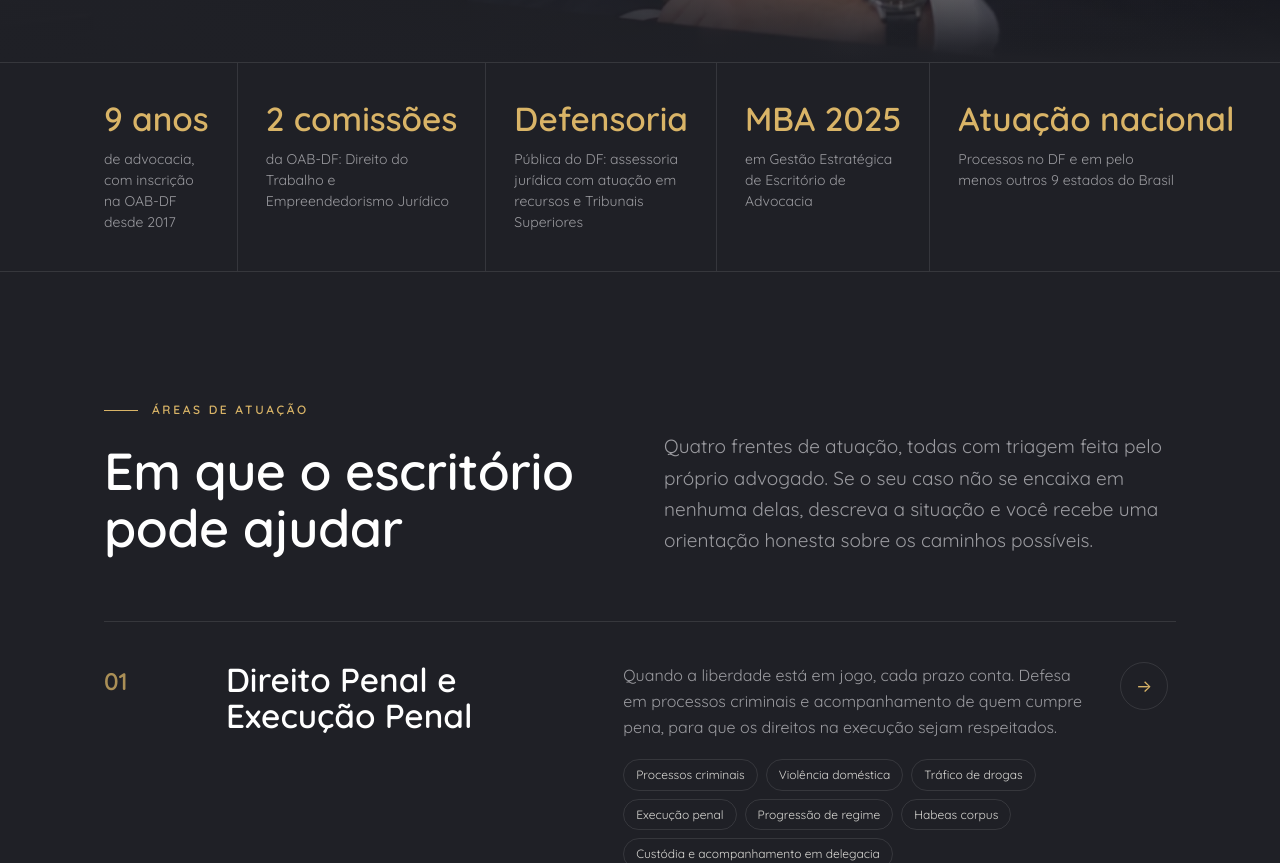
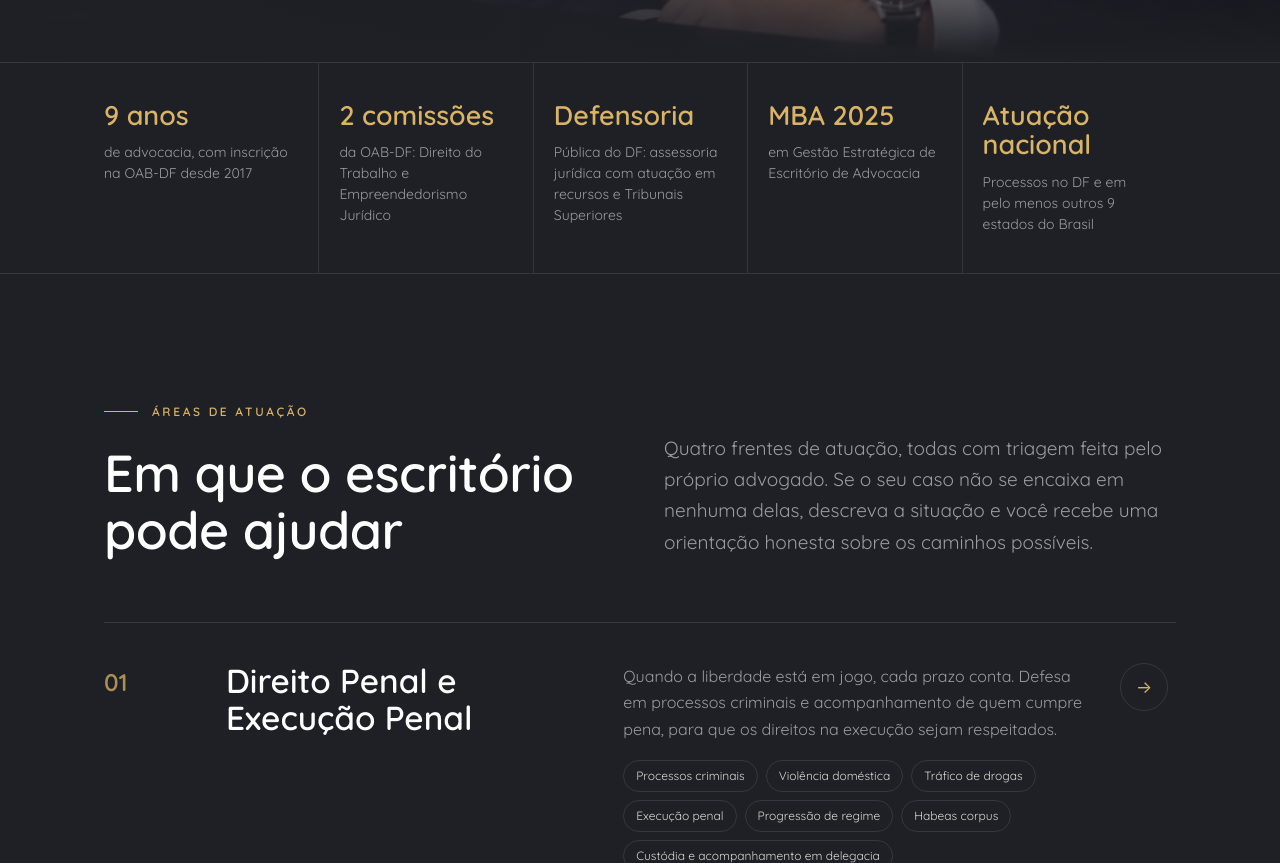
Before and after one commit to andrecanterucio/bruno-camillo-advogado, a website: page index.html in a window 1280 px wide. Shown: the part 861-1724 px from the top of the page. Drawn offline with Linux system fonts and the light colour scheme.

Commit message:
fix(site): 5 destaques lado a lado na home; cache-bust do CSS
Co-Authored-By: Claude Sonnet 5.5 <noreply@anthropic.com>

```diff
--- a/assets/site.css
+++ b/assets/site.css
@@ -78,9 +78,9 @@ h1{font-weight:700}
 /* facts */
 .facts{border-block:1px solid var(--line);background:var(--ink)}
 .facts .wrap{display:grid;grid-template-columns:repeat(5,1fr)}
-.fact{padding:38px 28px;border-left:1px solid var(--line)}
+.fact{padding:38px 20px;border-left:1px solid var(--line)}
 .fact:first-child{border-left:0;padding-left:0}
-.fact .n{font-family:var(--serif);font-size:clamp(22px,2.6vw,34px);color:var(--gold);line-height:1.1;white-space:nowrap}
+.fact .n{font-family:var(--serif);font-size:clamp(20px,2.1vw,30px);color:var(--gold);line-height:1.1}
 .fact p{font-size:14px;color:var(--muted);margin-top:12px;line-height:1.5;max-width:26ch}
 
 /* areas */
--- a/index.html
+++ b/index.html
@@ -103,7 +103,7 @@
 }
 </script>
 
-<link rel="stylesheet" href="/assets/site.css">
+<link rel="stylesheet" href="/assets/site.css?v=2">
 </head>
 <body>
 <div id="progress"></div>
```
Also changed, not shown: direito-civil-consumidor/index.html (+1 -1 lines), direito-de-familia-sucessoes/index.html (+1 -1 lines), direito-do-trabalho/index.html (+1 -1 lines), direito-penal/index.html (+1 -1 lines), privacidade/index.html (+1 -1 lines).
